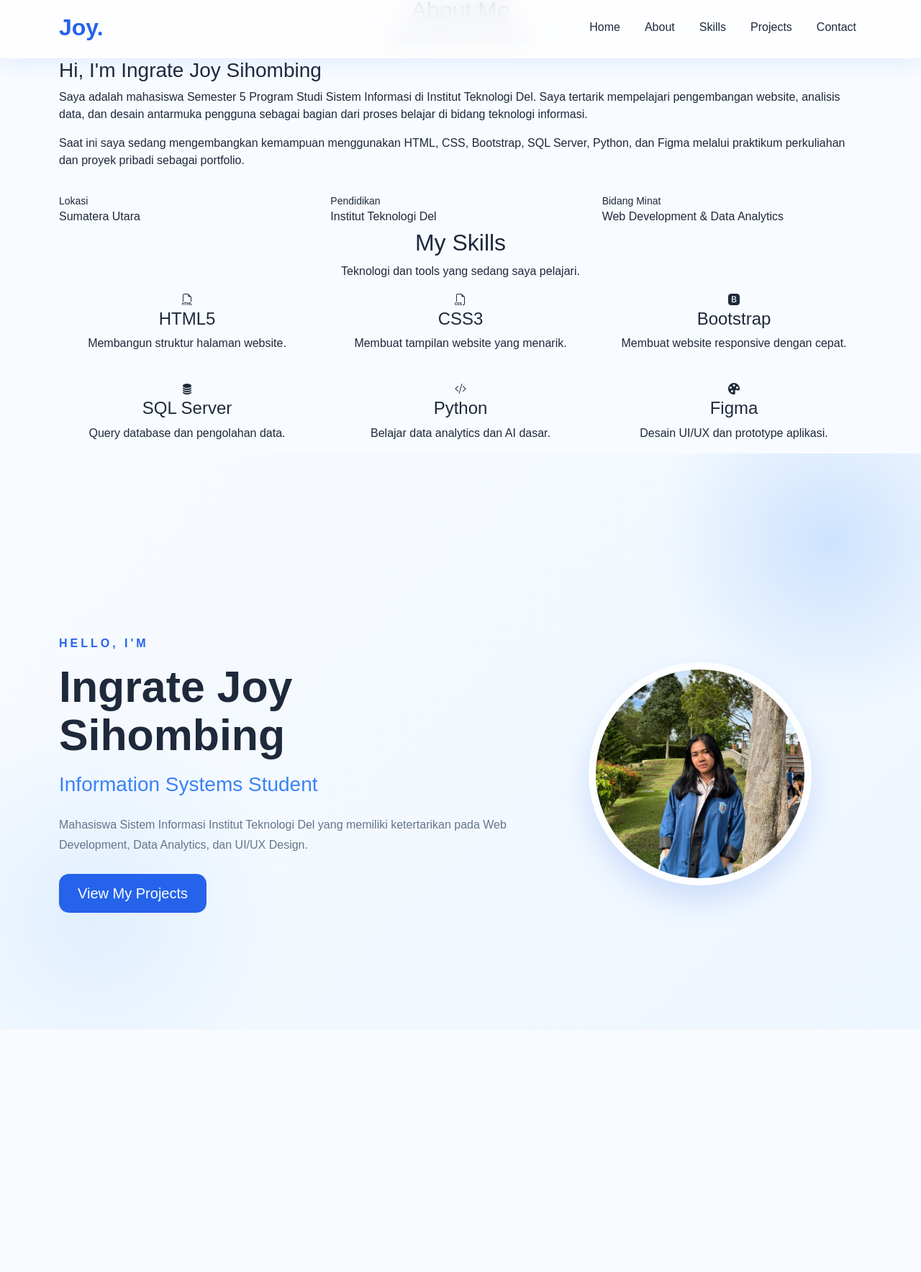
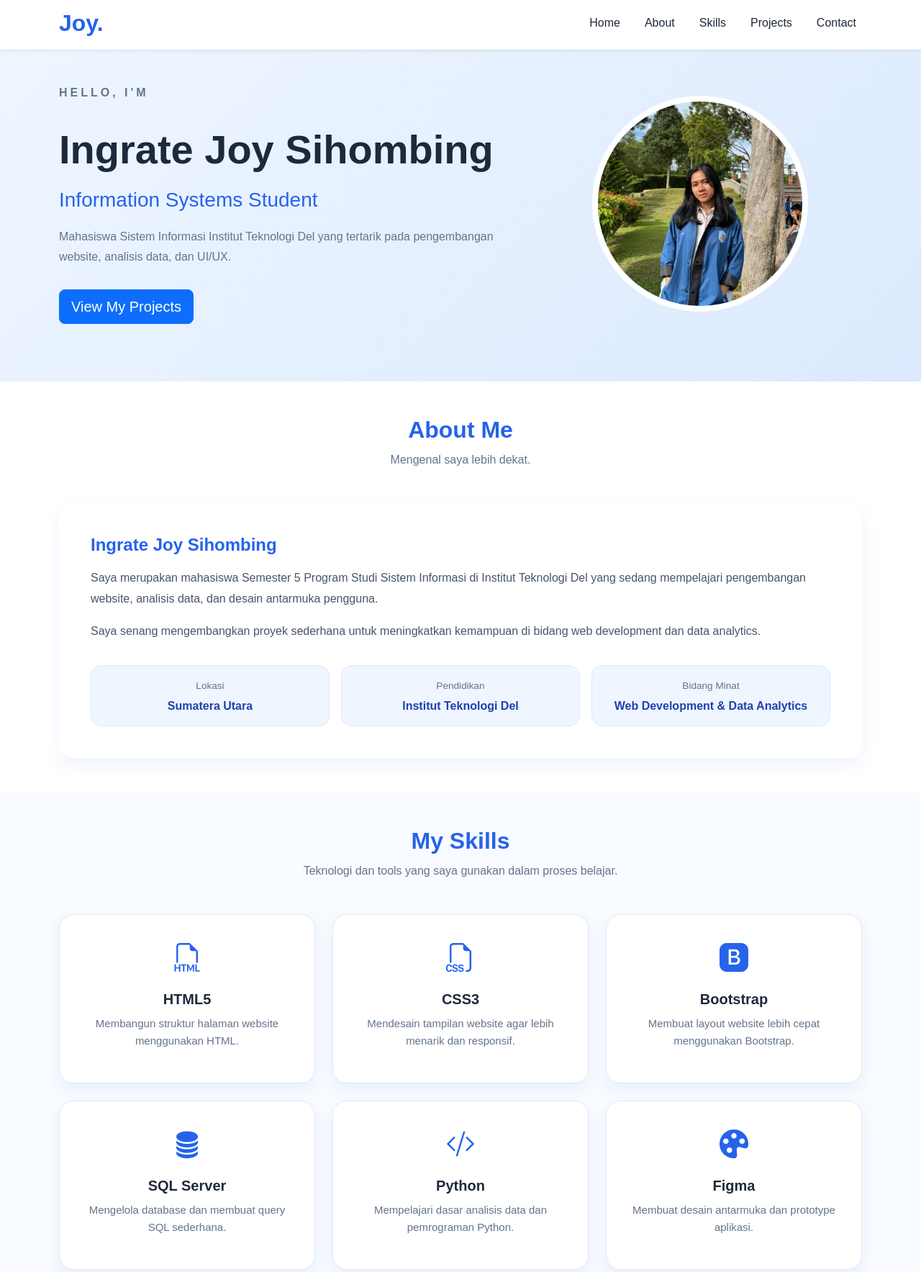
Before and after one commit to IngrateSihombing/ppw-2026-week2-12S24022, a plain HTML site: page index.html in a window 1280 px wide. Shown: the part 5-1772 px from the top of the page at 72% size. Before the commit the page ends 1435 px from the top, so only its background shows below. Drawn offline with nearby package versions, Linux system fonts and the light colour scheme.

Commit message:
praktikum 3

```diff
--- a/index.html
+++ b/index.html
@@ -23,7 +23,7 @@
 
  <!-- ===== NAVBAR ===== -->
 
-<nav class="navbar navbar-expand-lg fixed-top custom-navbar">
+<nav class="navbar navbar-expand-lg bg-white shadow-sm fixed-top">
 
     <div class="container">
 
@@ -44,25 +44,11 @@
 
             <ul class="navbar-nav ms-auto">
 
-                <li class="nav-item">
-                    <a class="nav-link" href="#home">Home</a>
-                </li>
-
-                <li class="nav-item">
-                    <a class="nav-link" href="#about">About</a>
-                </li>
-
-                <li class="nav-item">
-                    <a class="nav-link" href="#skills">Skills</a>
-                </li>
-
-                <li class="nav-item">
-                    <a class="nav-link" href="#projects">Projects</a>
-                </li>
-
-                <li class="nav-item">
-                    <a class="nav-link" href="#contact">Contact</a>
-                </li>
+                <li class="nav-item"><a class="nav-link" href="#home">Home</a></li>
+                <li class="nav-item"><a class="nav-link" href="#about">About</a></li>
+                <li class="nav-item"><a class="nav-link" href="#skills">Skills</a></li>
+                <li class="nav-item"><a class="nav-link" href="#projects">Projects</a></li>
+                <li class="nav-item"><a class="nav-link" href="#contact">Contact</a></li>
 
             </ul>
 
@@ -73,48 +59,88 @@
 </nav>
 
 <!-- ===== HERO ===== -->
-<!-- ===== ABOUT ===== -->
+
+<section id="home" class="hero">
+
+    <div class="container">
+
+        <div class="row align-items-center">
+
+            <div class="col-lg-7">
+
+                <p class="hero-tag">HELLO, I'M</p>
+
+                <h1>Ingrate Joy Sihombing</h1>
+
+                <h3>Information Systems Student</h3>
+
+                <p>
+                    Mahasiswa Sistem Informasi Institut Teknologi Del yang tertarik pada pengembangan website, analisis data, dan UI/UX.
+                </p>
+
+                <a href="#projects" class="btn btn-primary btn-lg">
+    View My Projects
+</a>
+
+            </div>
+
+            <div class="col-lg-5 text-center">
+
+                <img src="images/foto-joy.jpg"
+                     class="hero-image img-fluid"
+                     alt="Foto Joy">
+
+            </div>
+
+        </div>
+
+    </div>
+
+</section>
 
 <!-- ===== ABOUT ===== -->
 
-<section id="about" class="about-section">
+<section id="about" class="about py-5">
 
     <div class="container">
 
-        <div class="section-title text-center">
-            <h2>About Me</h2>
-            <p>Mengenal saya lebih dekat.</p>
+        <div class="text-center mb-5">
+            <h2 class="section-title">About Me</h2>
+            <p class="section-subtitle">Mengenal saya lebih dekat.</p>
         </div>
 
-        <div class="about-card">
+        <div class="card about-card">
 
-            <h3>Hi, I'm Ingrate Joy Sihombing</h3>
+            <div class="card-body p-4">
+
+                <h4>Ingrate Joy Sihombing</h4>
 
                 <p>
-                Saya adalah mahasiswa Semester 5 Program Studi Sistem Informasi di Institut Teknologi Del. Saya tertarik mempelajari pengembangan website, analisis data, dan desain antarmuka pengguna sebagai bagian dari proses belajar di bidang teknologi informasi.
+                    Saya merupakan mahasiswa Semester 5 Program Studi Sistem Informasi di Institut Teknologi Del yang sedang mempelajari pengembangan website, analisis data, dan desain antarmuka pengguna.
+                </p>
 
                 <p>
-                Saat ini saya sedang mengembangkan kemampuan menggunakan HTML, CSS, Bootstrap, SQL Server, Python, dan Figma melalui praktikum perkuliahan dan proyek pribadi sebagai portfolio.
+                    Saya senang mengembangkan proyek sederhana untuk meningkatkan kemampuan di bidang web development dan data analytics.
                 </p>
 
                 <div class="row g-3 mt-3">
 
                     <div class="col-md-4">
-                    <div class="info-box">
+                        <div class="info-card">
                             <small>Lokasi</small>
                             <h6>Sumatera Utara</h6>
                         </div>
                     </div>
 
                     <div class="col-md-4">
-                    <div class="info-box">
+                        <div class="info-card">
                             <small>Pendidikan</small>
                             <h6>Institut Teknologi Del</h6>
                         </div>
                     </div>
 
                     <div class="col-md-4">
-                    <div class="info-box">
+                        <div class="info-card">
                             <small>Bidang Minat</small>
                             <h6>Web Development & Data Analytics</h6>
                         </div>
@@ -126,29 +152,113 @@
 
         </div>
 
+    </div>
+
 </section>
+<!-- ===== ABOUT ===== -->
+
+
 <!-- ===== SKILLS ===== -->
 
-<section id="skills" class="skills-section">
+<section id="skills" class="skills py-5">
 
   <div class="container">
 
-        <div class="section-title text-center">
-            <h2>My Skills</h2>
-            <p>Teknologi dan tools yang sedang saya pelajari.</p>
+    <div class="text-center mb-5">
+      <h2 class="section-title">My Skills</h2>
+      <p class="section-subtitle">
+        Teknologi dan tools yang saya gunakan dalam proses belajar.
+      </p>
+    </div>
+
+    <div class="row g-4">
+
+      <div class="col-md-4">
+        <div class="skill-card">
+          <i class="bi bi-filetype-html"></i>
+          <h5>HTML5</h5>
+          <p>Membangun struktur halaman website menggunakan HTML.</p>
+        </div>
+      </div>
+
+      <div class="col-md-4">
+        <div class="skill-card">
+          <i class="bi bi-filetype-css"></i>
+          <h5>CSS3</h5>
+          <p>Mendesain tampilan website agar lebih menarik dan responsif.</p>
+        </div>
+      </div>
+
+      <div class="col-md-4">
+        <div class="skill-card">
+          <i class="bi bi-bootstrap-fill"></i>
+          <h5>Bootstrap</h5>
+          <p>Membuat layout website lebih cepat menggunakan Bootstrap.</p>
+        </div>
+      </div>
+
+      <div class="col-md-4">
+        <div class="skill-card">
+          <i class="bi bi-database-fill"></i>
+          <h5>SQL Server</h5>
+          <p>Mengelola database dan membuat query SQL sederhana.</p>
+        </div>
+      </div>
+
+      <div class="col-md-4">
+        <div class="skill-card">
+          <i class="bi bi-code-slash"></i>
+          <h5>Python</h5>
+          <p>Mempelajari dasar analisis data dan pemrograman Python.</p>
+        </div>
+      </div>
+
+      <div class="col-md-4">
+        <div class="skill-card">
+          <i class="bi bi-palette-fill"></i>
+          <h5>Figma</h5>
+          <p>Membuat desain antarmuka dan prototype aplikasi.</p>
+        </div>
+      </div>
+
+    </div>
+
+  </div>
+
+</section>
+
+<!-- ===== PROJECTS ===== -->
+
+<section id="projects" class="projects py-5">
+
+  <div class="container">
+
+    <div class="text-center mb-5">
+      <h2 class="section-title">My Projects</h2>
+      <p class="section-subtitle">
+        Beberapa proyek yang pernah saya kerjakan selama perkuliahan.
+      </p>
     </div>
 
     <div class="row g-4">
 
       <div class="col-md-4">
 
-                <div class="skill-card text-center">
+        <div class="card project-card h-100">
 
-                    <i class="bi bi-filetype-html skill-icon"></i>
+          <div class="card-body">
 
-                    <h4>HTML5</h4>
+            <h5 class="card-title">Portfolio Website</h5>
 
-                    <p>Membangun struktur halaman website.</p>
+            <p class="card-text">
+              Website portfolio pribadi menggunakan HTML, CSS, dan Bootstrap sebagai tugas Praktikum Pengembangan Pemrograman Web.
+            </p>
+
+            <span class="badge bg-primary">HTML</span>
+            <span class="badge bg-primary">CSS</span>
+            <span class="badge bg-primary">Bootstrap</span>
+
+          </div>
 
         </div>
 
@@ -156,13 +266,20 @@
 
       <div class="col-md-4">
 
-                <div class="skill-card text-center">
+        <div class="card project-card h-100">
 
-                    <i class="bi bi-filetype-css skill-icon"></i>
+          <div class="card-body">
 
-                    <h4>CSS3</h4>
+            <h5 class="card-title">Budget Planner Mahasiswa</h5>
 
-                    <p>Membuat tampilan website yang menarik.</p>
+            <p class="card-text">
+              Aplikasi sederhana untuk membantu mahasiswa mencatat pengeluaran harian dan mengelola anggaran bulanan.
+            </p>
+
+            <span class="badge bg-success">UI Design</span>
+            <span class="badge bg-success">Planning</span>
+
+          </div>
 
         </div>
 
@@ -170,55 +287,20 @@
 
       <div class="col-md-4">
 
-                <div class="skill-card text-center">
+        <div class="card project-card h-100">
 
-                    <i class="bi bi-bootstrap-fill skill-icon"></i>
+          <div class="card-body">
 
-                    <h4>Bootstrap</h4>
+            <h5 class="card-title">SQL Server Database</h5>
 
-                    <p>Membuat website responsive dengan cepat.</p>
+            <p class="card-text">
+              Praktikum pembuatan query, relasi tabel, dan pengolahan database menggunakan SQL Server.
+            </p>
+
+            <span class="badge bg-info text-dark">SQL</span>
+            <span class="badge bg-info text-dark">Database</span>
 
           </div>
-
-            </div>
-
-            <div class="col-md-4">
-
-                <div class="skill-card text-center">
-
-                    <i class="bi bi-database-fill skill-icon"></i>
-
-                    <h4>SQL Server</h4>
-
-                    <p>Query database dan pengolahan data.</p>
-
-                </div>
-
-            </div>
-
-            <div class="col-md-4">
-
-                <div class="skill-card text-center">
-
-                    <i class="bi bi-code-slash skill-icon"></i>
-
-                    <h4>Python</h4>
-
-                    <p>Belajar data analytics dan AI dasar.</p>
-
-                </div>
-
-            </div>
-
-            <div class="col-md-4">
-
-                <div class="skill-card text-center">
-
-                    <i class="bi bi-palette-fill skill-icon"></i>
-
-                    <h4>Figma</h4>
-
-                    <p>Desain UI/UX dan prototype aplikasi.</p>
 
         </div>
 
@@ -229,49 +311,54 @@
   </div>
 
 </section>
-<section id="home" class="hero">
+
+<!-- ===== CONTACT ===== -->
+
+<section id="contact" class="contact py-5">
 
   <div class="container">
 
-        <div class="row align-items-center">
+    <div class="text-center mb-5">
+      <h2 class="section-title">Contact Me</h2>
+      <p class="section-subtitle">
+        Silakan hubungi saya melalui form di bawah ini.
+      </p>
+    </div>
 
-            <div class="col-lg-7 hero-text">
+    <div class="card contact-card">
 
-                <p class="hello">
-                    HELLO, I'M
-                </p>
+      <div class="card-body p-4">
 
-                <h1>
-                    Ingrate Joy Sihombing
-                </h1>
+        <form>
 
-                <h3>
-                    Information Systems Student
-                </h3>
+          <div class="mb-3">
+            <label class="form-label">Nama</label>
+            <input type="text" class="form-control" placeholder="Masukkan nama">
+          </div>
 
-                <p class="description">
+          <div class="mb-3">
+            <label class="form-label">Email</label>
+            <input type="email" class="form-control" placeholder="Masukkan email">
+          </div>
 
-                    Mahasiswa Sistem Informasi Institut Teknologi Del yang memiliki ketertarikan pada Web Development, Data Analytics, dan UI/UX Design.
+          <div class="mb-3">
+            <label class="form-label">Pesan</label>
+            <textarea class="form-control" rows="4" placeholder="Tulis pesan..."></textarea>
+          </div>
 
-                </p>
+          <button type="submit" class="btn btn-primary">
+            Kirim Pesan
+          </button>
 
-                <a href="#projects" class="btn btn-primary btn-lg">
-                    View My Projects
-                </a>
+        </form>
 
       </div>
 
-            <div class="col-lg-5 text-center">
-
-              <img src="images/foto-joy.jpg"
-     class="profile-image img-fluid"
-     alt="Foto Joy">
-
+    </div>
 
   </div>
 
 </section>
-
 <!-- Bootstrap JS -->
 
 <script src="https://cdn.jsdelivr.net/npm/bootstrap@5.3.3/dist/js/bootstrap.bundle.min.js"></script>
--- a/style.css
+++ b/style.css
@@ -1,26 +1,19 @@
 /* =====================================
-   PORTFOLIO JOY - PRAKTIKUM 2
+   PPW PRAKTIKUM 2 - PORTFOLIO JOY
 ===================================== */
-body{
-    background:red;
-}
+
 :root{
     --primary:#2563EB;
-    --primary-dark:#1D4ED8;
-    --secondary:#93C5FD;
-
-    --background:#F8FBFF;
+    --primary-light:#60A5FA;
+    --background:#F5F9FF;
     --surface:#FFFFFF;
 
     --text:#1E293B;
     --gray:#64748B;
-    --border:#DCEBFF;
+    --border:#DBEAFE;
 
-    --radius:22px;
-    --shadow:0 12px 30px rgba(37,99,235,.15);
+    --radius:20px;
 }
-
-/* RESET */
 
 *{
     margin:0;
@@ -29,243 +22,334 @@ body{
 }
 
 body{
-    font-family:"Poppins",sans-serif;
+    font-family:"Poppins", sans-serif;
     background:var(--background);
     color:var(--text);
     scroll-behavior:smooth;
 }
 
-/* ================= NAVBAR ================= */
+/* ===== NAVBAR ===== */
 
-.custom-navbar{
-    background: rgba(255,255,255,0.75);
-    backdrop-filter: blur(18px);
-    border-bottom: 1px solid rgba(37,99,235,0.08);
-    box-shadow: 0 8px 25px rgba(37,99,235,0.08);
-    padding: 14px 0;
+.logo{
+    color:var(--primary);
+    font-size:2rem;
+    font-weight:700;
 }
 
-.logo{
-    font-size:2rem;
-    font-weight:700;
+.nav-link{
+    color:var(--text);
+    margin-left:18px;
+    font-weight:500;
+}
+
+.nav-link:hover{
     color:var(--primary);
 }
 
-.navbar-nav .nav-link{
-    color:var(--text);
-    font-weight:500;
-    margin-left:18px;
-    transition:.3s;
+/* ===== HERO ===== */
+
+.hero{
+    padding-top:120px;
+    padding-bottom:80px;
+
+    background:linear-gradient(
+        135deg,
+        #EFF6FF,
+        #DBEAFE
+    );
 }
 
-.navbar-nav .nav-link:hover{
-    color:var(--primary);
-}
-
-/* ================= HERO ================= */
-
-.hero{
-    min-height:100vh;
-    display:flex;
-    align-items:center;
-    padding-top:90px;
-
-    background:
-        radial-gradient(circle at 90% 15%, rgba(96,165,250,.25), transparent 18%),
-        radial-gradient(circle at 10% 80%, rgba(147,197,253,.20), transparent 20%),
-        linear-gradient(135deg,#F8FBFF,#EEF6FF);
-}
-
-.hello{
+.hero-tag{
     color:var(--primary);
     font-weight:600;
     letter-spacing:4px;
-    margin-bottom:15px;
 }
 
 .hero h1{
-    font-size:3.8rem;
+    font-size:3.5rem;
     font-weight:700;
-    line-height:1.1;
+    margin:20px 0;
 }
 
 .hero h3{
-    margin:18px 0;
-    color:#3B82F6;
+    color:var(--primary);
+    margin-bottom:20px;
 }
 
-.description{
+.hero p{
     color:var(--gray);
     line-height:1.8;
-    margin:25px 0;
+    margin-bottom:30px;
 }
 
-.btn-primary{
-    background:var(--primary);
-    border:none;
-    border-radius:14px;
-    padding:12px 26px;
+.hero-image{
+    width:300px;
+    height:300px;
+    object-fit:cover;
+    border-radius:50%;
+    border:8px solid white;
 }
 
-.btn-primary:hover{
-    background:var(--primary-dark);
-}
+/* ===== ABOUT ===== */
 
-.profile-image{
-    width:310px;
-    height:310px;
-
-    object-fit:cover;
-
-    border-radius:50%;
-
-    border:10px solid rgba(255,255,255,.85);
-
-    box-shadow:0 20px 40px rgba(37,99,235,.18);
-}
-/* ============== RESPONSIVE ============== */
-
-@media(max-width:992px){
-
-.hero{
-    text-align:center;
-    padding-bottom:60px;
-}
-
-.hero h1{
-    font-size:3.4rem;
-    font-weight:700;
-    line-height:1.2;
-    margin-bottom:10px;
-}
-
-.hero h1::after{
-    content:"";
-    display:block;
-    width:90px;
-    height:5px;
-    margin-top:16px;
-
-    background:#2563EB;
-    border-radius:10px;
-}
-
-.hero h3{
-    color:#2563EB;
-    font-size:1.5rem;
-    font-weight:600;
-    margin:18px 0;
-}
-
-.profile-image{
-    width:240px;
-    height:240px;
-    margin-top:35px;
-}
-
-.navbar-nav{
-    margin-top:15px;
-}
-
-.navbar-nav .nav-link{
-    margin-left:0;
-    margin-bottom:10px;
-}
-.btn-primary{
-    background:linear-gradient(90deg,#2563EB,#3B82F6);
-    border:none;
-    border-radius:18px;
-    padding:14px 30px;
-    font-weight:600;
-    box-shadow:0 12px 20px rgba(37,99,235,.25);
-    transition:.3s;
-}
-
-.btn-primary:hover{
-    background:linear-gradient(90deg,#1D4ED8,#2563EB);
-    transform:translateY(-4px);
-}
-
-/* ================= ABOUT ================= */
-
-/* ================= ABOUT ================= */
-
-.about-section{
+.about{
     padding:90px 0;
     background:#FFFFFF;
 }
 
+.section-title{
+    color:var(--primary);
+    font-size:2.3rem;
+    font-weight:700;
+    margin-bottom:10px;
+}
+
+.section-subtitle{
+    color:var(--gray);
+    margin-bottom:40px;
+}
+
 .about-card{
+    border:none;
+    border-radius:24px;
+    padding:20px;
     background:#FFFFFF;
-    border-radius:24px;
-    padding:45px;
-    box-shadow:0 10px 30px rgba(37,99,235,.12);
+    box-shadow:0 12px 30px rgba(37,99,235,.10);
+}
+
+.about-card h4{
+    color:var(--primary);
+    font-weight:700;
+    margin-bottom:18px;
+}
+
+.about-card p{
+    color:#475569;
+    line-height:1.8;
+    margin-bottom:16px;
+}
+
+.info-card{
+    background:#EFF6FF;
+    border:1px solid #DBEAFE;
+    border-radius:18px;
+    padding:20px;
+    height:100%;
+    transition:.3s;
+}
+
+.info-card:hover{
+    background:#DBEAFE;
+    transform:translateY(-4px);
+}
+
+.info-card small{
+    color:#64748B;
+    font-size:.85rem;
+}
+
+.info-card h6{
+    margin-top:8px;
+    color:#1E3A8A;
+    font-weight:600;
+    font-size:1rem;
+}
+/* ===== SKILLS ===== */
+
+.skills{
+    padding:90px 0;
+    background:#F8FBFF;
+}
+
+.skill-card{
+    background:#FFFFFF;
+    border-radius:22px;
+    padding:30px 24px;
+    text-align:center;
+    height:100%;
+    border:none;
+    box-shadow:0 8px 24px rgba(37,99,235,.08);
+    transition:.3s;
+}
+
+.skill-card:hover{
+    transform:translateY(-8px);
+    box-shadow:0 16px 28px rgba(37,99,235,.15);
+}
+
+.skill-card i{
+    font-size:42px;
+    color:var(--primary);
+    display:block;
+    margin-bottom:18px;
+}
+
+.skill-card h5{
+    font-weight:700;
+    margin-bottom:10px;
+    color:#1E293B;
+}
+
+.skill-card p{
+    color:#64748B;
+    font-size:.95rem;
+    line-height:1.6;
+}
+
+/* ===== SPACING ===== */
+
+section{
+    scroll-margin-top:80px;
+}
+
+/* ===== ABOUT SECTION ===== */
+
+.about{
+    background:#FFFFFF;
+}
+
+.section-title{
+    color:#2563EB;
+    font-size:2rem;
+    font-weight:700;
+}
+
+.section-subtitle{
+    color:#64748B;
+}
+
+.about-card{
+    border:none;
+    border-radius:20px;
+    padding:20px;
+    box-shadow:0 10px 25px rgba(37,99,235,.08);
 }
 
 .about-card h3{
-    color:#2563EB;
+    color:#1E293B;
     margin-bottom:20px;
 }
 
 .about-card p{
     color:#475569;
     line-height:1.8;
-    margin-bottom:18px;
 }
 
-.info-box{
+.info-card{
     background:#EFF6FF;
     border:1px solid #DBEAFE;
-    border-radius:16px;
+    border-radius:15px;
     padding:18px;
-    height:100%;
+    text-align:center;
 }
 
-.info-box small{
+.info-card small{
     color:#64748B;
     display:block;
     margin-bottom:8px;
 }
 
-.info-box h6{
+.info-card h6{
+    color:#1E40AF;
     margin:0;
-    color:#1E3A8A;
-    font-weight:600;
 }
 
-/* ================= SKILLS ================= */
+/* ===== SKILLS ===== */
 
-.skills-section{
-    padding:90px 0;
-    background:#F7FBFF;
+.skills{
+    background:#F8FBFF;
+    padding-top:90px;
+    padding-bottom:90px;
 }
 
 .skill-card{
     background:#FFFFFF;
     border-radius:20px;
-    padding:30px 20px;
+    padding:30px 25px;
     text-align:center;
+    height:100%;
+    border:1px solid #E2E8F0;
+    transition:0.3s;
     box-shadow:0 8px 20px rgba(37,99,235,.08);
-    transition:.3s;
-    height:100%;
 }
 
 .skill-card:hover{
     transform:translateY(-6px);
+    box-shadow:0 12px 28px rgba(37,99,235,.15);
 }
 
-.skill-icon{
-    font-size:42px;
+.skill-card i{
+    font-size:40px;
     color:#2563EB;
-    margin-bottom:18px;
+    margin-bottom:15px;
+    display:block;
 }
 
-.skill-card h4{
-    font-size:22px;
-    margin-bottom:12px;
+.skill-card h5{
+    color:#1E293B;
+    font-weight:600;
+    margin-bottom:10px;
 }
 
 .skill-card p{
     color:#64748B;
     font-size:15px;
+    line-height:1.6;
 }
+
+/* ===== PROJECTS ===== */
+
+.projects{
+    background:#FFFFFF;
+}
+
+.project-card{
+    border:none;
+    border-radius:18px;
+    box-shadow:0 8px 20px rgba(37,99,235,.08);
+    transition:0.3s;
+}
+
+.project-card:hover{
+    transform:translateY(-6px);
+    box-shadow:0 12px 28px rgba(37,99,235,.15);
+}
+
+.project-card .card-title{
+    color:#1E40AF;
+    font-weight:600;
+    margin-bottom:15px;
+}
+
+.project-card .card-text{
+    color:#64748B;
+    line-height:1.6;
+    margin-bottom:20px;
+}
+
+.project-card .badge{
+    margin-right:6px;
+    margin-bottom:6px;
+}
+
+/* ===== CONTACT ===== */
+
+.contact{
+    background:#F8FBFF;
+}
+
+.contact-card{
+    border:none;
+    border-radius:20px;
+    box-shadow:0 8px 20px rgba(37,99,235,.08);
+}
+
+.form-control{
+    border-radius:12px;
+    padding:12px;
+}
+
+.form-control:focus{
+    border-color:#2563EB;
+    box-shadow:0 0 0 .2rem rgba(37,99,235,.15);
+}
```
Lines whose indentation alone changed are shown as unchanged.
